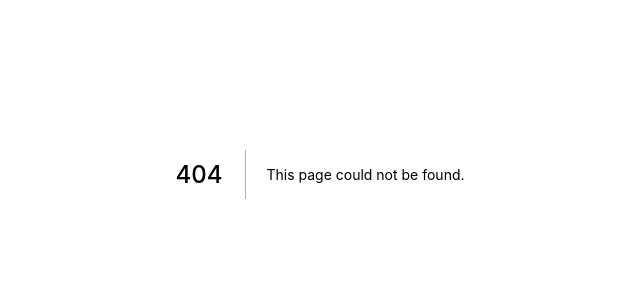
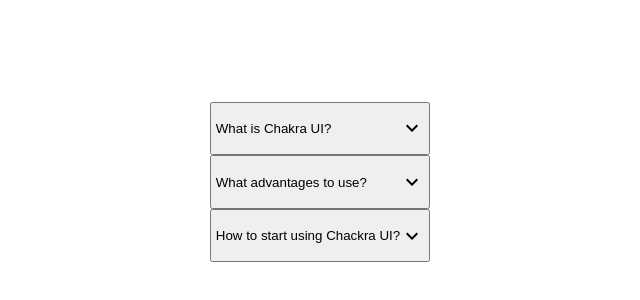
Before and after one commit to hauptrolle/chakra-templates, a Next.js app: page /templates/components/accordion/simpleAccordion in a window 1280 px wide. Before the commit this address had no page. Shown: the part 226-526 px from the top of the page, without its empty margins (320-960 px from the left). Built offline with nearby package versions, Linux system fonts and the light colour scheme.

Commit message:
feat: simple accordion

```diff
--- /dev/null
+++ b/src/pages/templates/components/accordion/simpleAccordion.tsx
@@ -0,0 +1,83 @@
+import {
+  Accordion,
+  AccordionItem,
+  AccordionButton,
+  AccordionPanel,
+  Flex,
+  useColorModeValue,
+  Text,
+  Container,
+} from '@chakra-ui/react';
+
+import { ChevronDownIcon } from '@chakra-ui/icons';
+
+export default function SimpleAccordion() {
+  return (
+    <Flex
+      minH={'100vh'}
+      align={'center'}
+      justify={'center'}
+      bg={useColorModeValue('gray.50', 'gray.800')}>
+      <Container>
+        <Accordion allowMultiple width="100%" maxW="lg" bg="white" rounded="lg">
+          <AccordionItem>
+            <AccordionButton
+              display="flex"
+              alignItems="center"
+              justifyContent="space-between"
+              p={4}
+              _hover={{ bg: 'gray.100' }}>
+              <Text fontSize="md">What is Chakra UI?</Text>
+              <ChevronDownIcon fontSize="24px" />
+            </AccordionButton>
+            <AccordionPanel pb={4}>
+              <Text>
+                Chakra UI is a simple and modular component library that gives
+                developers the building blocks they need to create web
+                applications.
+              </Text>
+            </AccordionPanel>
+          </AccordionItem>
+          <AccordionItem>
+            <AccordionButton
+              display="flex"
+              alignItems="center"
+              justifyContent="space-between"
+              p={4}
+              _hover={{ bg: 'gray.100' }}>
+              <Text fontSize="md">What advantages to use?</Text>
+              <ChevronDownIcon fontSize="24px" />
+            </AccordionButton>
+            <AccordionPanel pb={4}>
+              <Text>
+                Chakra UI offers a variety of advantages including ease of use,
+                accessibility, and customization options. It also provides a
+                comprehensive set of UI components and is fully compatible with
+                React.
+              </Text>
+            </AccordionPanel>
+          </AccordionItem>
+          <AccordionItem>
+            <AccordionButton
+              display="flex"
+              alignItems="center"
+              justifyContent="space-between"
+              p={4}
+              _hover={{ bg: 'gray.100' }}>
+              <Text fontSize="md">How to start using Chackra UI?</Text>
+              <ChevronDownIcon fontSize="24px" />
+            </AccordionButton>
+            <AccordionPanel pb={4}>
+              <Text>
+                To get started with Chakra UI, you can install it via npm or
+                yarn, and then import the components you need in your project.
+                The Chakra UI documentation is also a great resource for getting
+                started and learning more about the library.
+              </Text>
+            </AccordionPanel>
+          </AccordionItem>
+        </Accordion>
+      </Container>
+    </Flex>
+  );
+}
```
Also changed, not shown: src/data/components/accordion.ts (added, +12 -0 lines), src/data/index.tsx (+9 -1 lines).
